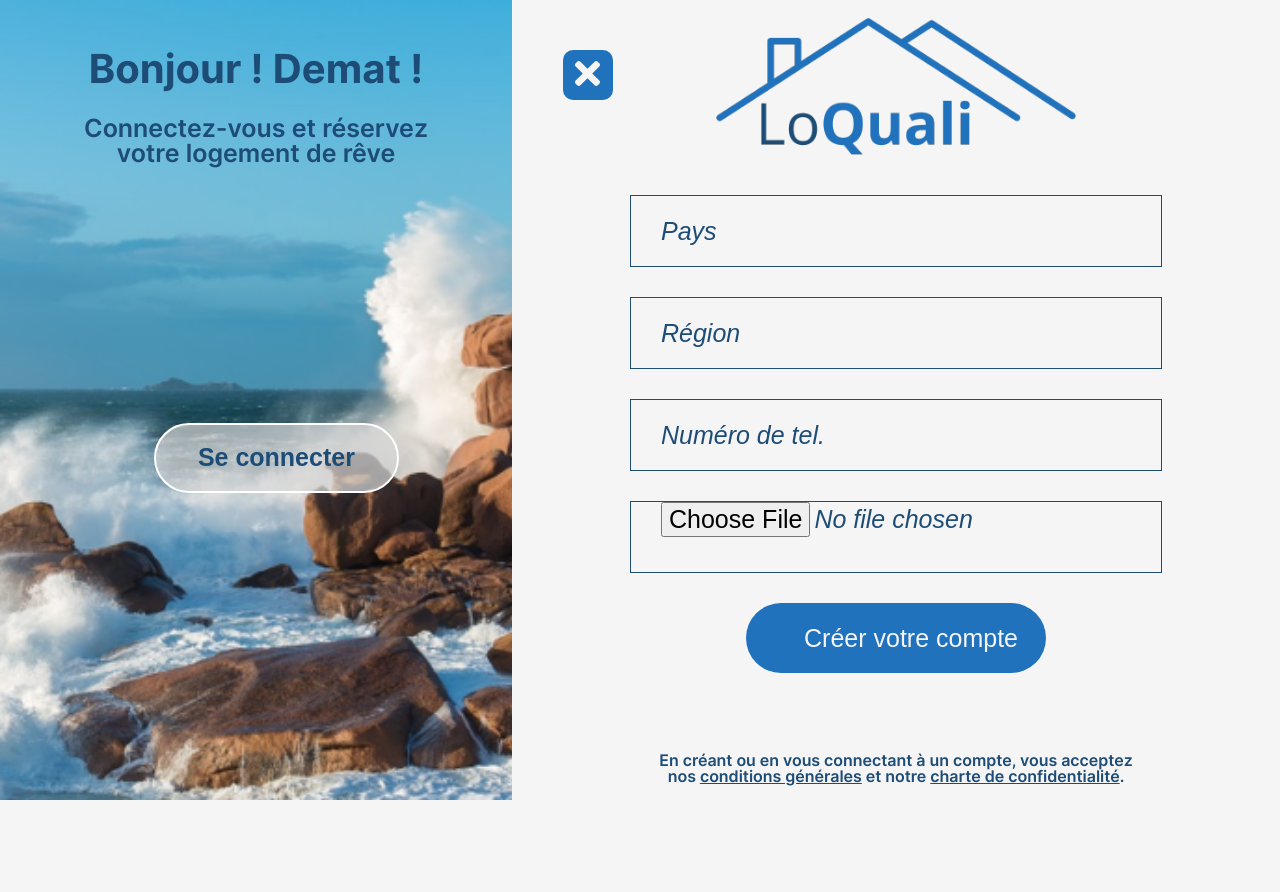
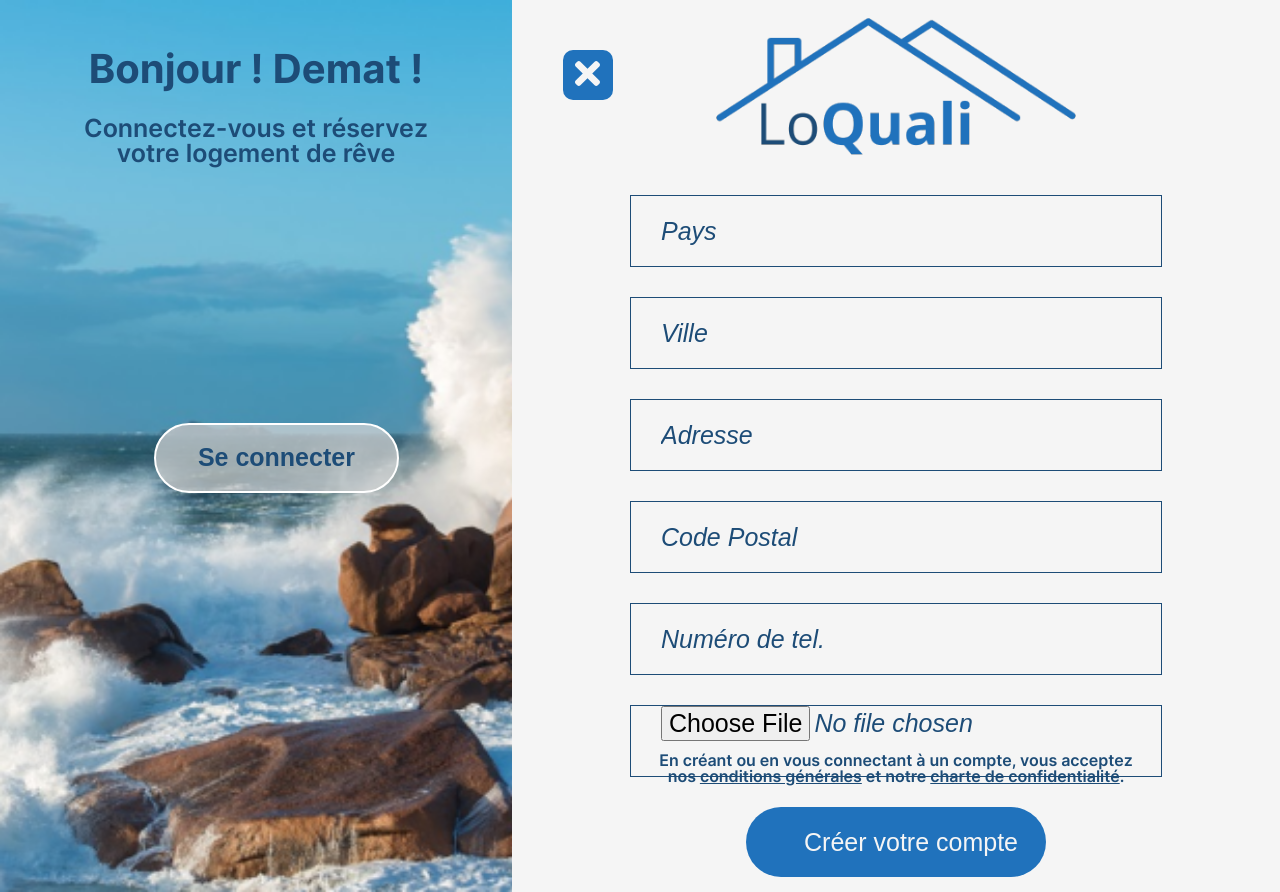
Before and after one commit to cbroussey/loquali, a PHP site: page /createOwner.php in a window 1280 px wide. Before the commit the page ends 800 px from the top, so only its background shows below. Run offline with PHP 8.4, Linux system fonts and the light colour scheme.

Commit message:
ajout proprio bdd terminé

```diff
--- a/siteLinks/createOwner.php
+++ b/siteLinks/createOwner.php
@@ -9,11 +9,17 @@
             //requêtes d'insertion d'un compte propriétaire
             $insert = "INSERT INTO test.telephone (numero, id_compte) VALUES (:num, :idCompte)";
             $stmt = $dbh->prepare($insert);
-            $stmt->bindParam(':num', trim($_POST['telephone']), PDO::PARAM_STR);
+            $stmt->bindParam(':num', str_replace(' ', '', $_POST['telephone']), PDO::PARAM_STR);
             $stmt->bindParam(':idCompte', $_SESSION['userId'], PDO::PARAM_STR);
             $stmt->execute();
 
-            $insert = "UPDATE test.compte SET pays = :newValue WHERE id_compte = :id_compte;";
+            $insert = "UPDATE test.compte SET ville = :ville, adresse = :adresse, code_postal = :codePostal WHERE id_compte = :userId;";
+            $stmt = $dbh->prepare($insert);
+            $stmt->bindParam(':ville', $_POST['ville'], PDO::PARAM_STR);
+            $stmt->bindParam(':adresse', $_POST['adresse'], PDO::PARAM_STR);
+            $stmt->bindParam(':codePostal', $_POST['codePostal'], PDO::PARAM_STR);
+            $stmt->bindParam(':userId', $_SESSION['userId']);
+            $stmt->execute();
 
             $dbh = null;
 
@@ -52,7 +58,9 @@
             <img src="asset/img/logo.png" alt="logo">
             <form method="post" enctype="multipart/form-data">
                 <input type="text" id="pays" name="pays" placeholder="Pays" required />
-                <input type="text" id="region" name="region" placeholder="Région" required />
+                <input type="text" id="ville" name="ville" placeholder="Ville" required />
+                <input type="text" id="adresse" name="adresse" placeholder="Adresse" required />
+                <input type="text" id="codePostal" name="codePostal" placeholder="Code Postal" required />
                 <input type="tel" id="telephone" name="telephone" placeholder="Numéro de tel." required />
                 <input type="file" id="fichier" name="fichier" required/>
                 <input type="submit" value="Créer votre compte"/>
```
